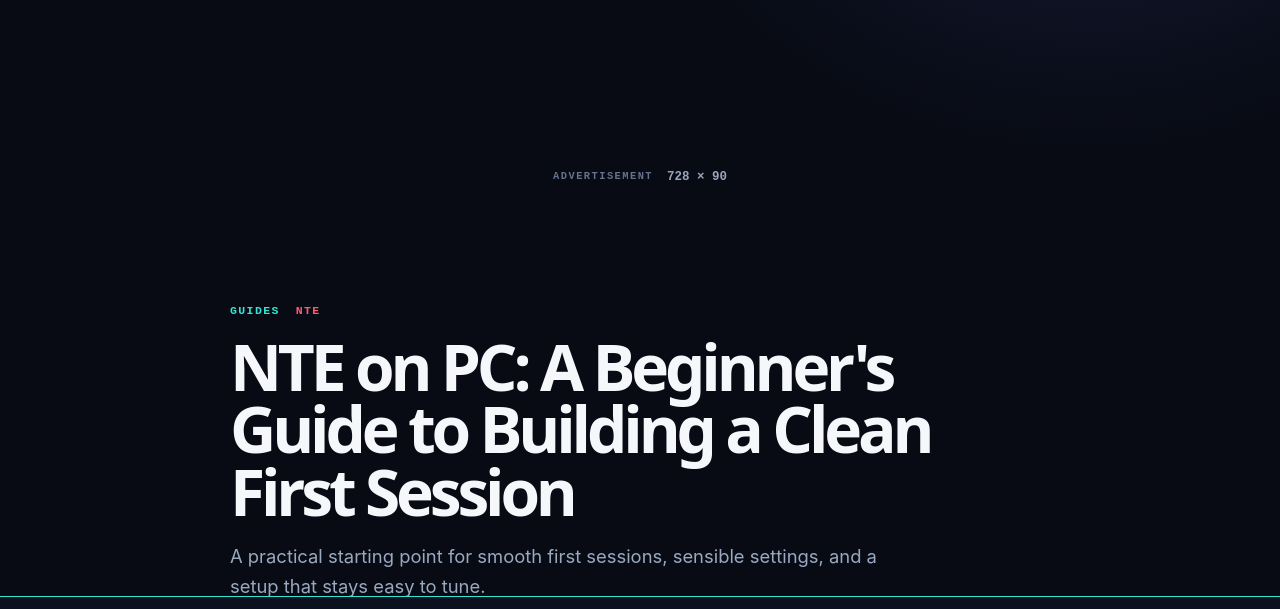
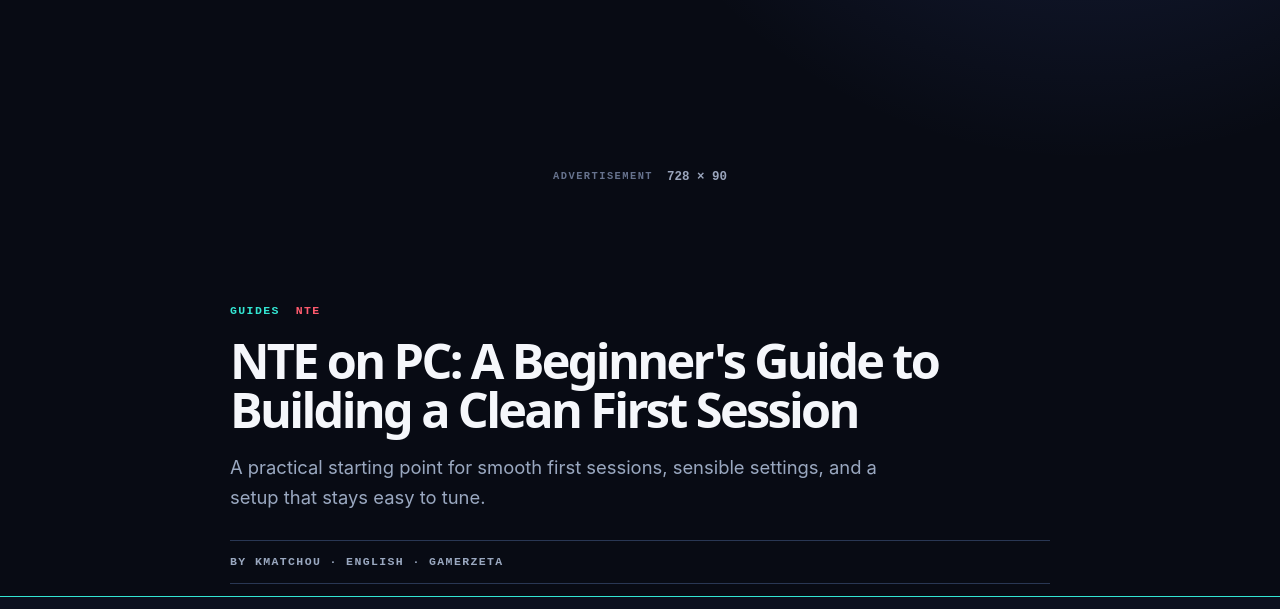
Before and after one commit to Marchani7/blog-gamerzeta, a website: page article.html in a window 1280 px wide. Shown: the part 114-723 px from the top of the page. Drawn offline with Linux system fonts and the light colour scheme.

Commit message:
Reduce article title size

```diff
--- a/styles.css
+++ b/styles.css
@@ -90,7 +90,7 @@ footer { border-top: 1px solid var(--line); color: var(--muted); margin-top: 70p
 .footer-brand { width: 166px; }
 .footer-bottom { border-top: 1px solid var(--line); display: flex; justify-content: space-between; margin-top: 40px; padding-top: 18px; }
 .article-page { padding: 80px 0 20px; max-width: 820px; }
-.article-page h1 { font: 800 clamp(2.15rem, 5vw, 4.35rem)/.98 var(--display); letter-spacing: -.065em; margin: 18px 0; }
+.article-page h1 { font: 800 clamp(2rem, 3.8vw, 3.2rem)/1.02 var(--display); letter-spacing: -.055em; margin: 18px 0; }
 .article-game { color: var(--coral); margin-left: 16px; }
 .article-dek { color: var(--muted); font-size: 1.15rem; line-height: 1.6; max-width: 660px; }
 .article-meta { border-bottom: 1px solid var(--line); border-top: 1px solid var(--line); color: var(--muted); margin: 28px 0; padding: 15px 0; }
```
